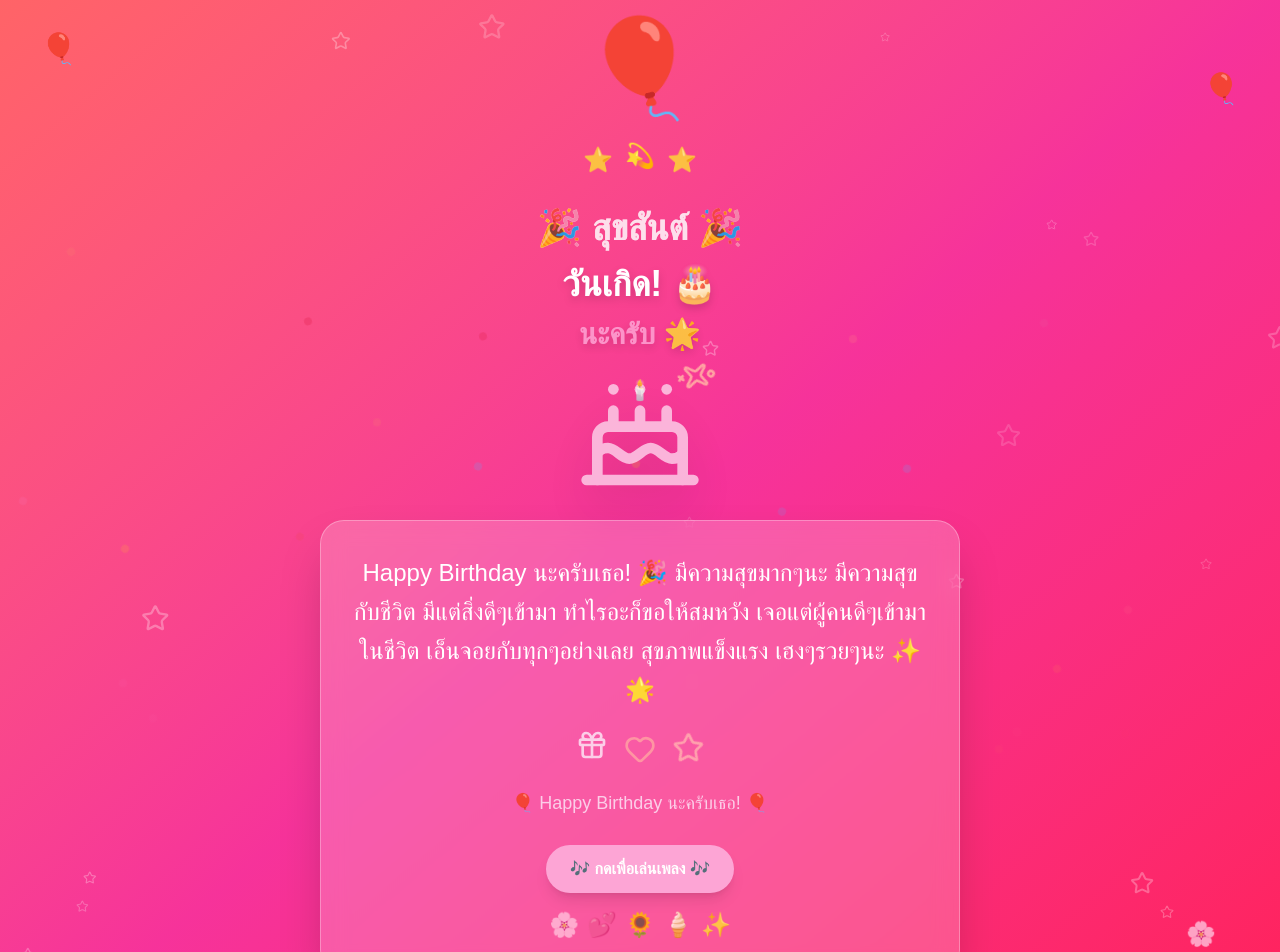
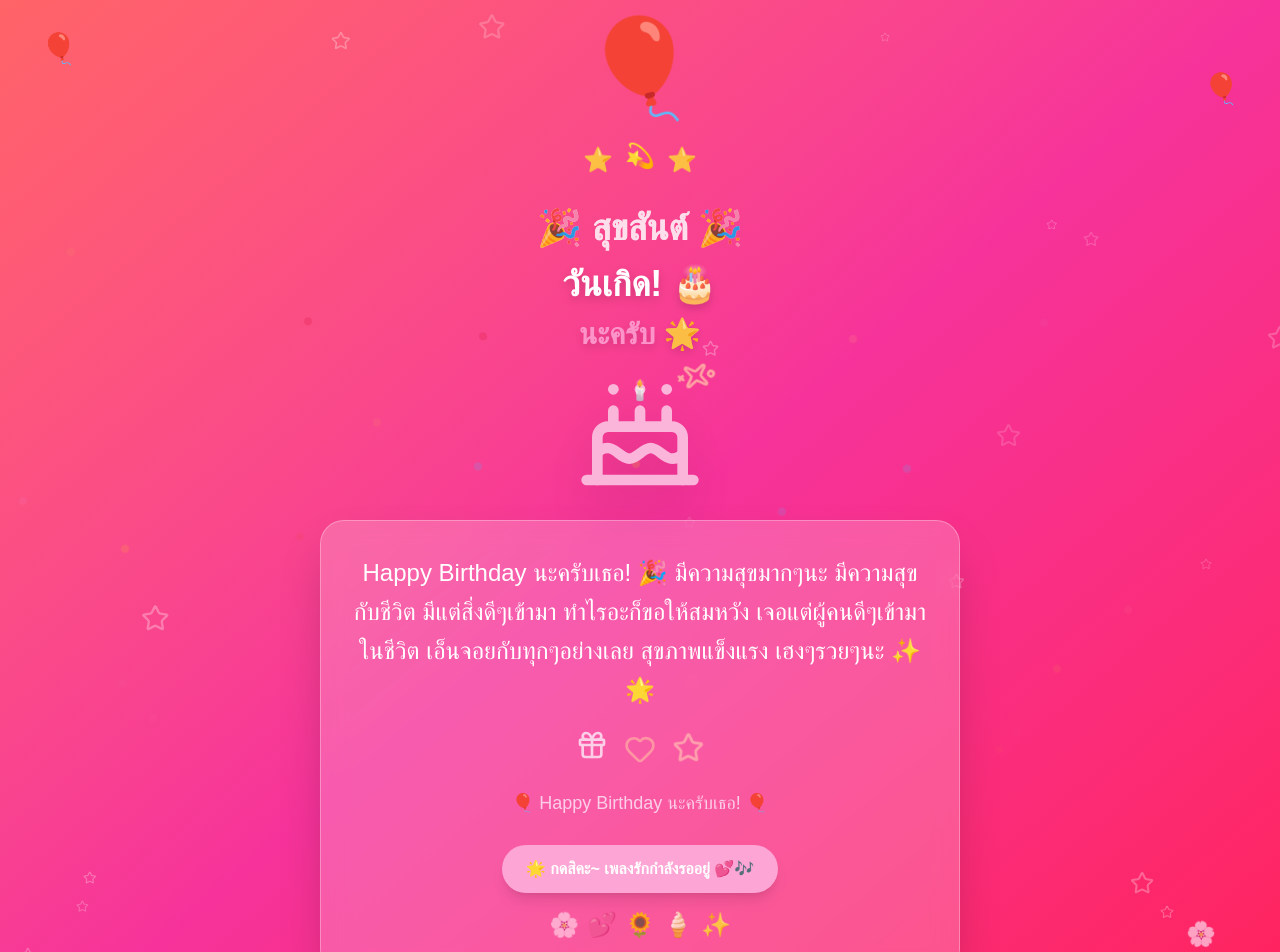
Before and after one commit to TeerapongP/birthday-website, a Next.js app: page / in a window 1280 px wide. Shown: the top 952 px of the page. Built offline with nearby package versions, Linux system fonts and the light colour scheme.

Commit message:
Update button text for music playback to enhance user engagement with a more inviting message

```diff
--- a/src/app/page.tsx
+++ b/src/app/page.tsx
@@ -180,7 +180,7 @@ export default function BirthdayWebsite(): JSX.Element {
               }}
               className="mt-4 px-6 py-3 bg-pink-300 hover:bg-pink-400 text-white font-semibold rounded-full shadow-lg transition-all duration-300 ease-in-out hover:scale-105 active:scale-95 mb-4"
             >
-              🎶 กดเพื่อเล่นเพลง 🎶
+              🌟 กดสิคะ~ เพลงรักกำลังรออยู่ 💕🎶
             </button>
 
             {/* เพิ่มตกแต่งน่ารักๆ */}
```
